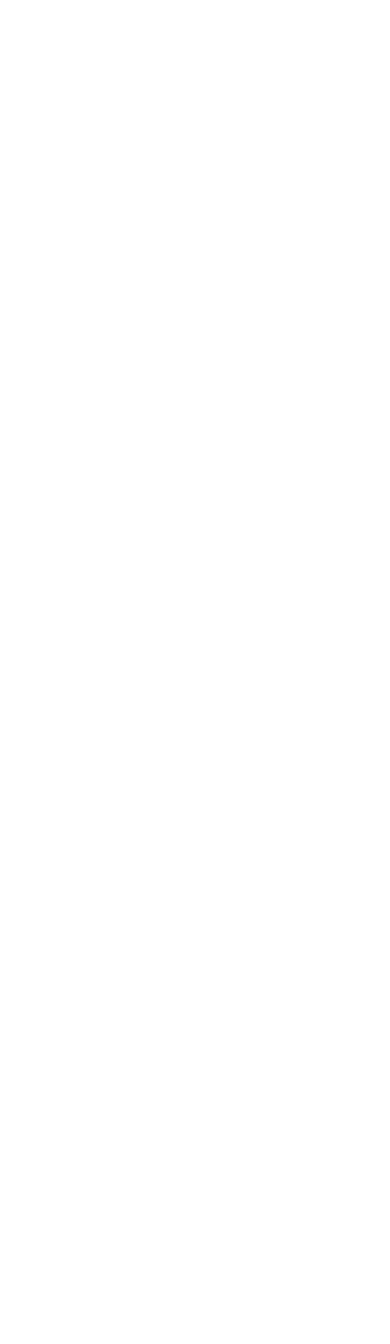
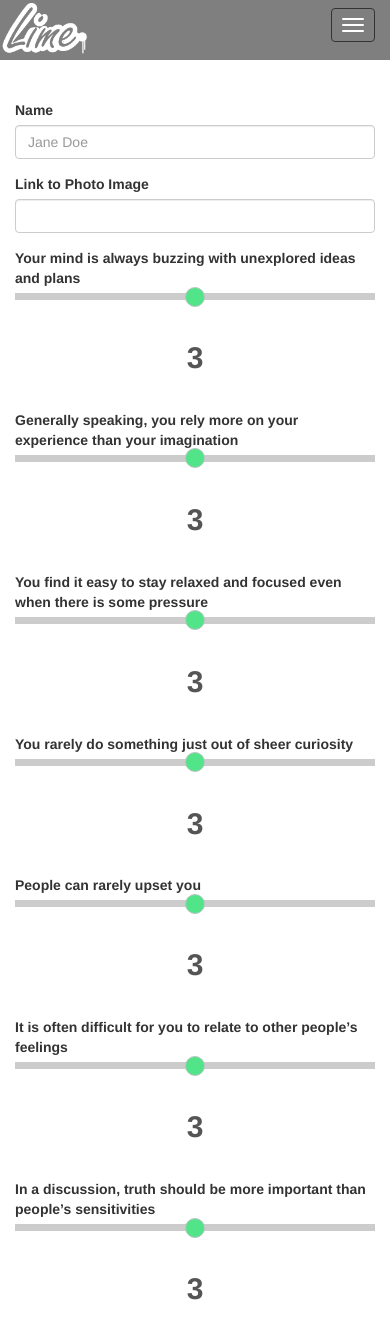
Before and after one commit to robbethencourt/Friend-Finder, a plain HTML site: page app/public/survey.html in a window 390 px wide. Shown: the top 1344 px of the page. Before the commit the page ends 844 px from the top, so only its background shows below. Drawn offline with nearby package versions, Linux system fonts and the light colour scheme.

Commit message:
survey html complete

```diff
--- a/app/public/css/style.css
+++ b/app/public/css/style.css
@@ -60,7 +60,7 @@
 			font-family: 'Permanent Marker';
 		}
 
-		.jumbotron-content .btn {
+		.btn {
 			border: none;
 			background: #52e489;
 			color: #fff;
@@ -93,8 +93,44 @@
 
 
 
+/* Survey */
+.survey {
+	padding: 100px 0;
+}
+
+	input[type="range"] {
+		-webkit-appearance: none;
+		height: 7px;
+		background-color: #ccc;
+	}
+
+	input[type="range"]::-webkit-slider-thumb {
+		-webkit-appearance: none;
+		background-color: #52e489;
+		border: 1px solid #bdc3c7;
+		width: 20px;
+		height: 20px;
+		border-radius: 10px;
+		cursor: pointer;
+	}
+
+	input[type="range"]:focus {
+		outline: none;
+	}
+
+	output {
+		display: block;
+	    font-size: 30px;
+	    font-weight: bold;
+	    text-align: center;
+	    margin: 30px 0;
+	}
+
+
+
 /* footer */
 footer {
+	padding: 25px 0 20px 0;
 	color: #fff;
 	background: #52e489;
 }
--- /dev/null
+++ b/app/public/javascript/scripts.js
@@ -0,0 +1,10 @@
+// Javascript function that wraps everything
+$(document).ready(function(){
+
+    $('#q1').mousemove(function() {
+
+    	$('#op-1').text($('#q1').val());
+
+    });
+
+});
--- a/app/public/survey.html
+++ b/app/public/survey.html
@@ -0,0 +1,125 @@
+<!DOCTYPE html>
+<html lang='en'>
+	<head>
+		<meta charset="UTF-8">
+		<meta name="viewport" content="width=device-width, initial-scale=1.0">
+		<meta name="description" content="uses the giphy api to show gifs of endangered animals">
+		<meta name="author" content="Rob Bethencourt">
+
+		<title>Lime Friend Finder</title>
+
+		<!-- Bootstrap minified CSS -->
+		<link rel="stylesheet" href="https://maxcdn.bootstrapcdn.com/bootstrap/3.3.6/css/bootstrap.min.css" integrity="sha384-1q8mTJOASx8j1Au+a5WDVnPi2lkFfwwEAa8hDDdjZlpLegxhjVME1fgjWPGmkzs7" crossorigin="anonymous">
+
+		<!-- Google Fonts | Permanent Marker -->
+		<link href='https://fonts.googleapis.com/css?family=Permanent+Marker' rel='stylesheet' type='text/css'>
+
+		<!-- My Styles -->
+		<link rel="stylesheet" type="text/css" href="css/style.css">
+
+	</head>
+<body>
+
+	<!-- nav -->
+	<nav class="navbar navbar-inverse navbar-fixed-top">
+		<div class="container">
+			<div class="navbar-header">
+  				<button type="button" class="navbar-toggle" data-toggle="collapse" data-target="#myNavbar">
+    				<span class="icon-bar"></span>
+    				<span class="icon-bar"></span>
+    				<span class="icon-bar"></span>
+  				</button>
+  				<a class="navbar-brand" href="#top"><img src="images/lime-logo.png" class="nav-brand-symbol" alt="Lime logo in white." /></a>
+			</div>
+			<div class="collapse navbar-collapse" id="myNavbar">
+  				<ul class="nav navbar-nav navbar-right">
+  					<li><a href="http://localhost:3000">Home</a></li>
+    				<li><a href="#about">About</a></li>
+    				<li><a href="#limin">What's Limin'</a></li>
+  				</ul>
+			</div>
+		</div>
+	</nav>
+
+	<!-- Survey -->
+	<div class="survey">
+		<div class="container">
+			<form>
+				<div class="form-group">
+					<label>Name</label>
+					<input type="text" class="form-control" id="name" placeholder="Jane Doe" />
+				</div>
+				<div class="form-group">
+					<label>Link to Photo Image</label>
+					<input type="text" class="form-control" id="photo" />
+				</div>
+				<div class="form-group">
+					<label>Your mind is always buzzing with unexplored ideas and plans</label>
+					<input type="range" class="rangeslider rangeslider--horizontal" id="q-1" min="1" max="5" step="1" value="3" />
+					<output id="op-1">3</output>
+				</div>
+				<div class="form-group">
+					<label>Generally speaking, you rely more on your experience than your imagination</label>
+					<input type="range" class="rangeslider rangeslider--horizontal" id="q-2" min="1" max="5" step="1" value="3" />
+					<output id="op-2">3</output>
+				</div>
+				<div class="form-group">
+					<label>You find it easy to stay relaxed and focused even when there is some pressure</label>
+					<input type="range" class="rangeslider rangeslider--horizontal" id="q-3" min="1" max="5" step="1" value="3" />
+					<output id="op-3">3</output>
+				</div>
+				<div class="form-group">
+					<label>You rarely do something just out of sheer curiosity</label>
+					<input type="range" class="rangeslider rangeslider--horizontal" id="q-4" min="1" max="5" step="1" value="3" />
+					<output id="op-4">3</output>
+				</div>
+				<div class="form-group">
+					<label>People can rarely upset you</label>
+					<input type="range" class="rangeslider rangeslider--horizontal" id="q-5" min="1" max="5" step="1" value="3" />
+					<output id="op-5">3</output>
+				</div>
+				<div class="form-group">
+					<label>It is often difficult for you to relate to other people’s feelings</label>
+					<input type="range" class="rangeslider rangeslider--horizontal" id="q-6" min="1" max="5" step="1" value="3" />
+					<output id="op-6">3</output>
+				</div>
+				<div class="form-group">
+					<label>In a discussion, truth should be more important than people’s sensitivities</label>
+					<input type="range" class="rangeslider rangeslider--horizontal" id="q-7" min="1" max="5" step="1" value="3" />
+					<output id="op-7">3</output>
+				</div>
+				<div class="form-group">
+					<label>You rarely get carried away by fantasies and ideas</label>
+					<input type="range" class="rangeslider rangeslider--horizontal" id="q-8" min="1" max="5" step="1" value="3" />
+					<output id="op-8">3</output>
+				</div>
+				<div class="form-group">
+					<label>You think that everyone’s views should be respected regardless of whether they are supported by facts or not</label>
+					<input type="range" class="rangeslider rangeslider--horizontal" id="q-9" min="1" max="5" step="1" value="3" />
+					<output id="op-9">3</output>
+				</div>
+				<div class="form-group">
+					<label>You feel more energetic after spending time with a group of people</label>
+					<input type="range" class="rangeslider rangeslider--horizontal" id="q-10" min="1" max="5" step="1" value="3" />
+					<output id="op-10">3</output>
+				</div>
+				<button type="submit" class="btn btn-default">Match Me Up</button>
+			</form>
+		</div>
+	</div>
+
+	<!-- footer -->
+	<footer>
+		<div class="container">
+			<p>&#169; 2016 Robert Bethencourt All Rights Reserved</p>
+		</div>
+	</footer>
+
+	<!-- jQuery CDN -->
+	<script type="text/javascript" src="https://code.jquery.com/jquery-2.2.0.min.js"></script>
+
+	<!-- My Scripts -->
+	<script type="text/javascript" src="javascript/scripts.js"></script>
+
+</body>
+</html>
```
Also changed, not shown: app/public/home.html (+1 -0 lines).
